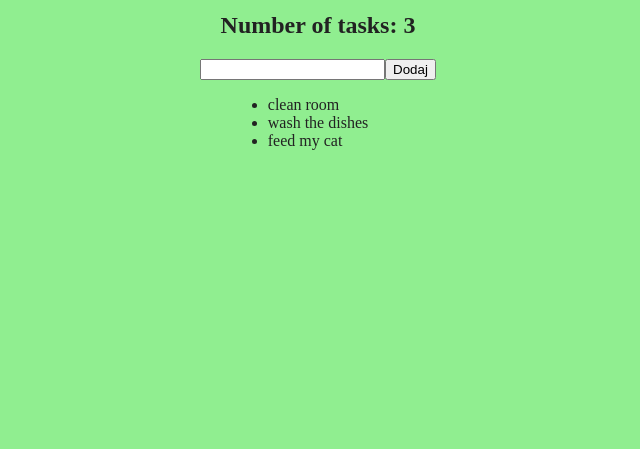
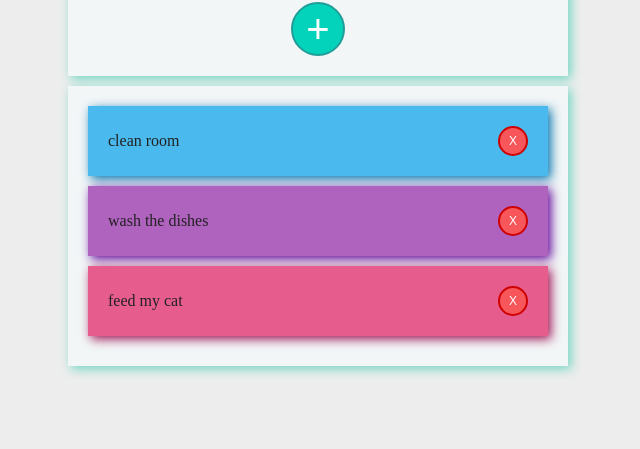
Before and after one commit to KruszynaPaulina/zadanie_16_7, a React app: page / in a window 1280 px wide. Shown: the part 351-800 px from the top of the page, without its empty margins (322-962 px from the left). Built offline with nearby package versions, Linux system fonts and the light colour scheme; some packages are replaced by stand-ins of ours.

Commit message:
Add styles and remove buttons

```diff
--- a/src/components/Title.css
+++ b/src/components/Title.css
@@ -1,3 +1,17 @@
 .Title {
+	color: #209d98;
 	text-align: center;
+	letter-spacing: 2px;
+	background-color: #f2f6f7;
+	font-family: "Verdana", Sans-serif;
+	width: 500px;
+	box-shadow: 3px 3px 10px #71d6c2;
 }
+
+h1 {
+	font-size: 50px;
+}
+
+h2 {
+	font-size: 30px;
+}
--- a/src/components/Todo.js
+++ b/src/components/Todo.js
@@ -2,8 +2,11 @@ import React from "react";
 
 const Todo = ({item, removeItem}) => {
     return (
-        <li onClick={ () => removeItem(item.id) }>
-            { item.text }
+        <li>
+        	<div>
+        		{item.text}
+        	</div>
+            <button onClick={ () => removeItem(item.id) }>X</button>
         </li>
     );
 }
--- /dev/null
+++ b/src/components/TodoForm.css
@@ -0,0 +1,41 @@
+.TodoForm {
+	width: 500px;
+	background-color: #f2f6f7;
+	font-family: "Verdana", Sans-serif;
+	box-shadow: 3px 3px 10px #71d6c2;
+	margin-top: 10px;
+	padding: 20px;
+	box-sizing: border-box;
+	text-align: center;
+}
+
+.TodoForm input {
+	font-size: 20px;
+	width: 435px;
+	height: 48px;
+	padding: 0 10px;
+	border: 2px solid #209d98;
+}
+
+.TodoForm input:focus {
+	outline-color: #04d3bb;
+}
+
+.TodoForm button {
+	width: 54px;
+	height: 54px;
+	margin: 20px auto 0 auto;
+	border-radius: 50%;
+	font-size: 40px;
+	border: 2px solid #209d98;
+	background-color: #04d3bb;
+	color: #ffffff;
+}
+
+.TodoForm button:hover {
+	background-color: #209d98;
+}
+
+.TodoForm button:focus {
+	outline: transparent;
+}
--- a/src/components/TodoForm.js
+++ b/src/components/TodoForm.js
@@ -1,4 +1,5 @@
 import React from "react";
+import style from './TodoForm.css';
 
 class TodoForm extends React.Component {
     constructor(props) {
@@ -14,9 +15,9 @@ class TodoForm extends React.Component {
 
     render() {
         return (
-            <div>
+            <div className={style.TodoForm}>
                 <input onChange={ (event) => this.changeText(event.target.value) } />
-                <button onClick={ () => this.props.addTask(this.state.textValue) }>Dodaj</button>
+                <button onClick={ () => this.props.addTask(this.state.textValue) }>+</button>
             </div>
         );
     }
--- a/src/components/TodoList.css
+++ b/src/components/TodoList.css
@@ -1,8 +1,57 @@
-ul {
-	padding: 0;
+.TodoList {
+	width: 500px;
+	background-color: #f2f6f7;
+	box-shadow: 3px 3px 10px #71d6c2;
+	margin-top: 10px;
+	box-sizing: border-box;
+	padding: 20px;
+	list-style-type: none;
 }
 
-ul li:hover {
-	color: red;
-	cursor: pointer;
+.TodoList li {
+	margin-bottom: 10px;
+	padding: 20px;
+	line-height: 30px;
 }
+
+.TodoList li:before,
+.TodoList li:after {
+	content:"";
+	display: table ;
+	clear: both;
+ }
+
+.TodoList li:nth-of-type(3n+1) {
+	background-color: #4ab9ed;
+	box-shadow: 3px 3px 10px #0073ad;
+
+}
+
+.TodoList li:nth-of-type(3n+2) {
+	background-color: #af62be;
+	box-shadow: 3px 3px 10px #5e0099;
+}
+
+.TodoList li:nth-of-type(3n+3) {
+	background-color: #e65c8c;
+	box-shadow: 3px 3px 10px #9f1052;
+}
+
+.TodoList li div {
+	float: left;
+}
+
+.TodoList li button {
+	float: right;
+	width: 30px;
+	height: 30px;
+	border-radius: 50%;
+	background-color: #f7565b;
+	color: #ffffff;
+	border: 2px solid #ce0000;
+	font-size: 12px;
+}
+
+.TodoList li button:hover {
+	background-color: #ce0000;
+}
--- a/src/components/TodoList.js
+++ b/src/components/TodoList.js
@@ -8,7 +8,7 @@ const TodoList = ({tasks, remove}) => {
     });
 
     return (
-        <ul>
+        <ul className={style.TodoList} >
             { todoList }
         </ul>
     );
--- a/src/containers/App.css
+++ b/src/containers/App.css
@@ -1,9 +1,11 @@
 body {
     margin: 0;
+    background-color: #ededed;
 }
 
+
+
 .TodoApp {
-        background-color: lightgreen;
         color: #222;
         display: flex;
         flex-direction: column;
@@ -11,6 +13,6 @@ body {
         justify-content: center;
         align-items: center;
         align-content: center;
-        width: 100vw;
+        width: 100%;
         height: 100vh;
     }
```
